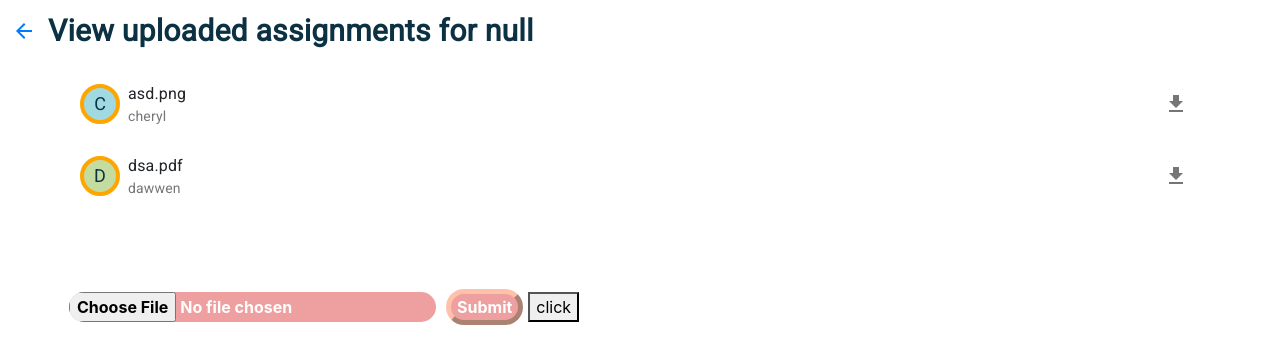
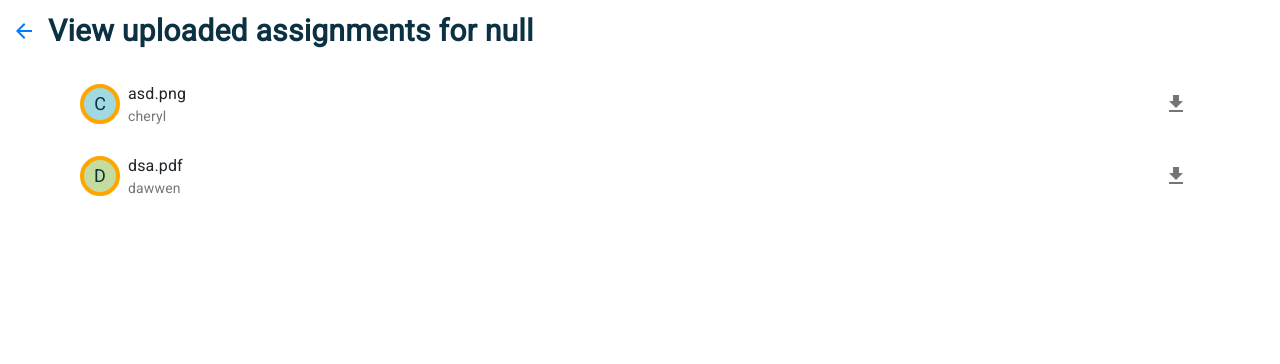
Before and after one commit to t-jung/African-Impact-Project, a React (Create React App) app in the folder c01/: page /view_uploaded_assignments in a window 1280 px wide. Shown: the top 364 px of the page. Built offline with nearby package versions, Linux system fonts and the light colour scheme; no server answers.

Commit message:
Deleted test upload and download

```diff
--- a/c01/src/CourseUploadComponents/ViewUploadedAssignments/ViewUploadedAssignments.js
+++ b/c01/src/CourseUploadComponents/ViewUploadedAssignments/ViewUploadedAssignments.js
@@ -105,47 +105,6 @@ const ViewAssignments = () => {
     )
 }
 
-const Upload = (props) => {
-
-    const[file, setFile] = React.useState('');
-
-    const onSubmit = (e) => {
-        e.preventDefault();
-
-        const data = new FormData();
-        data.append('file', file)
-
-        console.log(data)
-
-    }
-
-    const selectFile = (e) => {
-        setFile(e.target.files[0])
-    }
-
-    const onDownload = () => {
-        return download(file, "test", 'multipart/form-data')
-    }
-
-    return(
-        <div class="elearning-upload-container">
-            <form onSubmit={onSubmit}>
-                <input
-                    id="upload-btn"
-                    class="elearning-button"
-                    type="file"
-                    onChange={selectFile}
-                />
-                <input
-                    type='submit'
-                    class="elearning-button"
-                />
-                <button onClick={onDownload}>click</button>
-            </form>
-        </div>
-    )
-}
-
 class ViewUploadedAssignments extends Component {
     constructor(props) {
         super(props)
@@ -172,7 +131,6 @@ class ViewUploadedAssignments extends Component {
                 <div class="view-assignments-container">
                     <UserList list={this.state}/>
                 </div>
-                <Upload/>
             </div>
         )
     }
```
